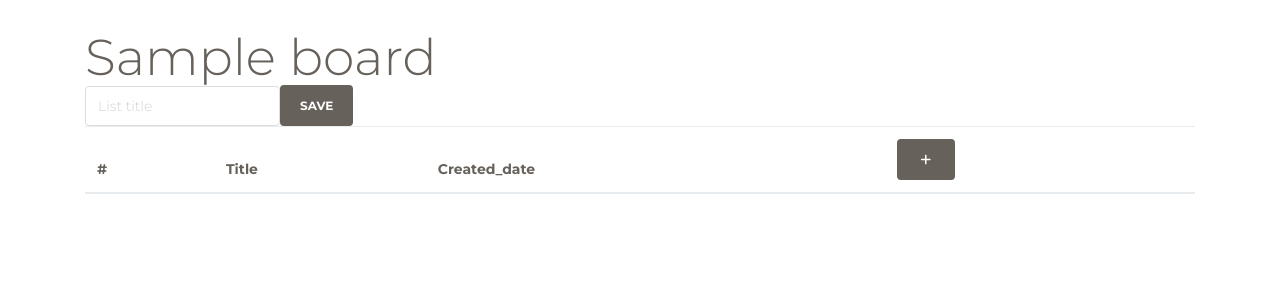
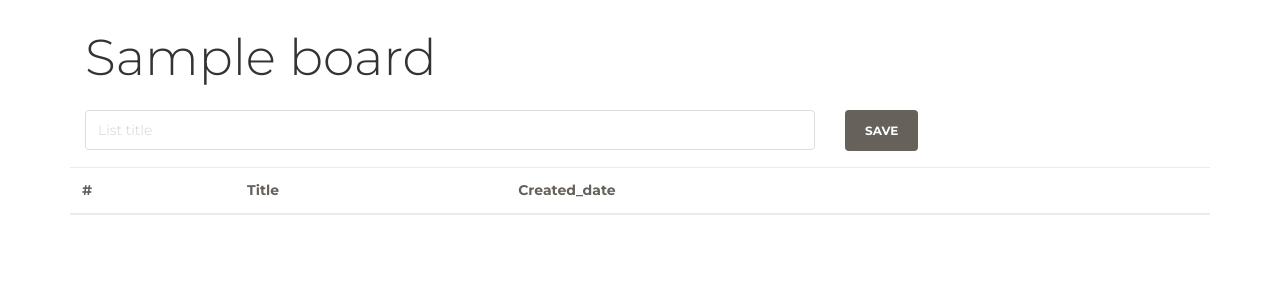
Before and after one commit to jjuya/hou_django, a Django app: page /board/1/ in a window 1280 px wide. Shown: the top 300 px of the page. Run offline with Django 3.2, Linux system fonts and the light colour scheme; tables that the repository leaves empty hold one stand-in row (Sample ...); lists and menus that the app fills with data are empty; some libraries are stand-ins or nearby versions.

Commit message:
Apply Template

```diff
--- a/front/templates/base/base.html
+++ b/front/templates/base/base.html
@@ -47,12 +47,8 @@
   </head>
   <body>
 
-    <section>
-      <div class="container">
-        {% block content %}
-        {% endblock %}
-      </div>
-    </section>
+    {% block content %}
+    {% endblock %}
 
 
   </body>
--- a/front/templates/board/board_detail.html
+++ b/front/templates/board/board_detail.html
@@ -1,20 +1,36 @@
 {% extends 'base/base.html' %}
 
 {% block content %}
+
+    <div class="container">
+      <div class="title">
         <h1>{{board.title}}</h1>
+      </div>
+    </div>
 
-    <form id="new_list" class="form-inline">
-      <input type="text" id="new_list_title" maxlength="20" class="form-control" placeholder="List title" required>
-      <button type="submit" class="save btn btn-default">Save</button>
+    <div class="container">
+      <form id="new_list" class="">
+        <div class="row form-group">
+          <div class="col-offset-1 col-8">
+            <input type="text" class="form-control" id="new_list_title" maxlength="20" placeholder="List title" required>
+          </div>
+
+          <div class="col-offset-1 col-1">
+            <button type="submit" class="btn btn-default">Save</button>
+          </div>
+        </div>
       </form>
+    </div>
 
+    <div class="container">
+      <div class="row">
         <table class="table">
           <thead>
             <tr>
               <th scope="col">#</th>
               <th scope="col">Title</th>
               <th scope="col">Created_date</th>
-          <th><a class="btn btn-default" href="{% url 'list_new' %}"><span class="fa fa-plus"></span></a></th>
+              <th scope="col"></th>
             </tr>
           </thead>
           <tbody id="lists">
@@ -25,6 +41,9 @@
             {% endfor %}
           </tbody>
         </table>
+
+      </div>
+    </div>
 
     <script type="text/javascript">
       var newListForm = $('#new_list');
--- a/front/templates/list/_list.html
+++ b/front/templates/list/_list.html
@@ -2,6 +2,6 @@
 <td><a href="">{{ list.title }}</a></td>
 <td>{{ list.created_date }}</td>
 <td>
-  <a class="btn btn-primary btn-sm" href="{% url 'list_edit' pk=list.pk %}"><span class="fa fa-pencil"></span></a>
-  <a class="btn btn-danger btn-sm" href="{% url 'list_destroy' pk=list.pk %}"><span class="fa fa-trash"></span></a>
+  <a class="btn btn-link btn-info btn-just-icon btn-sm" href="{% url 'list_edit' pk=list.pk %}"><span class="fa fa-pencil"></span></a>
+  <a class="btn btn-link btn-danger btn-just-icon btn-sm" href="{% url 'list_destroy' pk=list.pk %}"><span class="fa fa-trash"></span></a>
 </td>
```
Also changed, not shown: front/templates/board/board_list.html (+12 -5 lines). Lines whose indentation alone changed are shown as unchanged.
